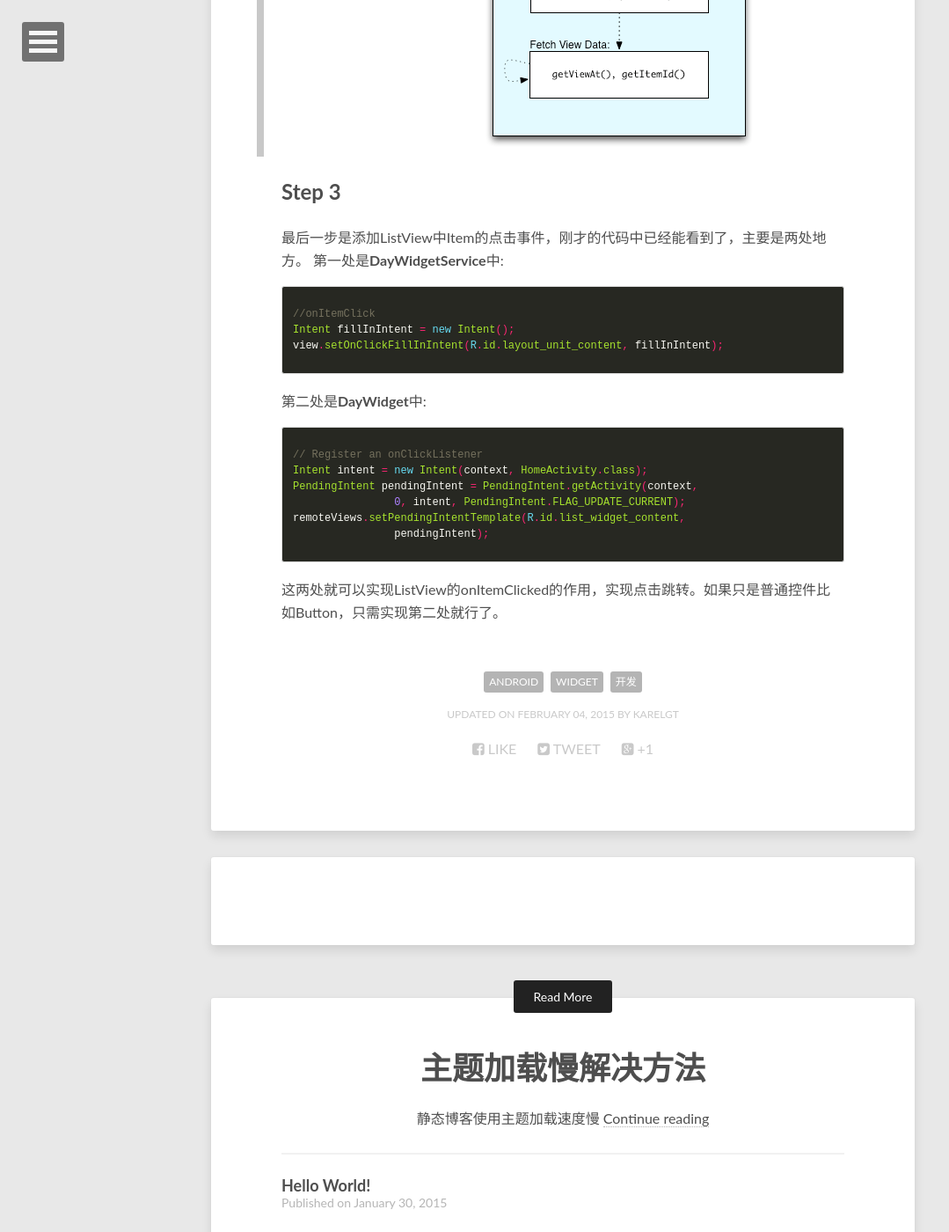
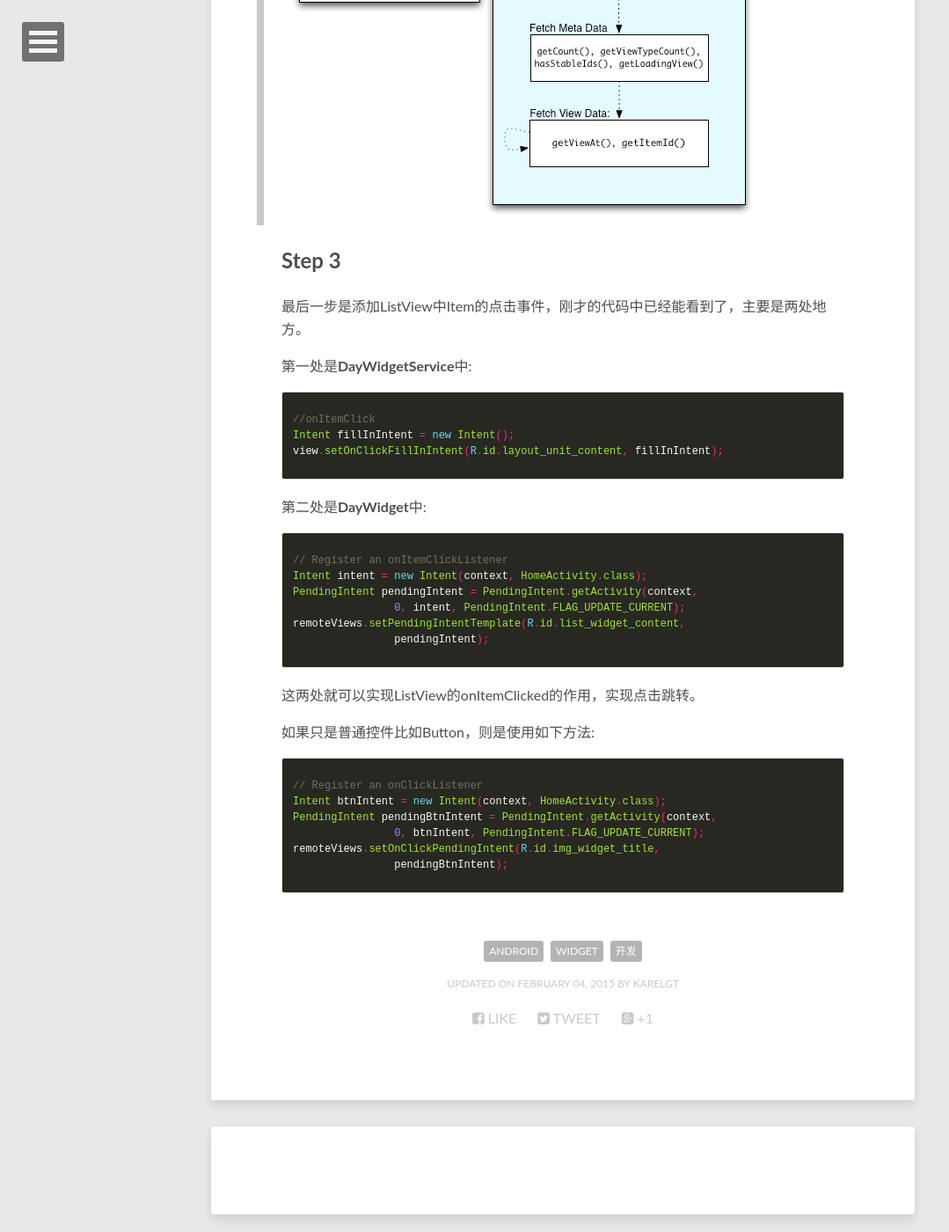
Before and after one commit to KarelGT/KarelGT.github.io, a Jekyll site: the page built from _posts/2015-02-04-Android Widget开发.md, in a window 1280 px wide and 1400 px high, scrolled down 6652 px. Shown: the whole window at 88% size, without its empty margins (0-1079 px from the left). Built offline with Jekyll 4.4.1, drawn with Linux system fonts in a browser that asks for light colours; some web fonts are replaced; comment, search, counter and statistics services are not loaded; some of the changed text lies outside the part shown.

Commit message:
修改关于Widget中普通控件的点击事件说明

```diff
--- a/_posts/2015-02-04-Android Widget开发.md
+++ b/_posts/2015-02-04-Android Widget开发.md
@@ -14,6 +14,7 @@
 
 ##Step 1
 创建你想要的Widget的布局文件，我的为`widget_day.xml`。由于我的需求，需要在里边放一个ListView，布局就像这样
+
 {% highlight xml %}
 <?xml version="1.0" encoding="utf-8"?>
 <RelativeLayout xmlns:android="http://schemas.android.com/apk/res/android"
@@ -55,11 +57,13 @@
 RemoteViews also supports ViewStub, which is an invisible, zero-sized View you can use to lazily inflate layout resources at runtime.
 
 创建你的Widget类，实现**AppWidgetProvider**便可以作为一个Widget了。
+
 {% highlight java %}
 public class DayWidget extends AppWidgetProvider
 {% endhighlight %}
 
 在`res`下创建`xml`文件夹，添加对于Widget属性配置的xml文件，名字随意，我这边为`day.xml`，内容大致为这样
+
 {% highlight xml %}
 <?xml version="1.0" encoding="utf-8"?>
 <appwidget-provider xmlns:android="http://schemas.android.com/apk/res/android"
@@ -69,6 +73,7 @@
     android:updatePeriodMillis="1800000" >
 </appwidget-provider>
 {% endhighlight %}
+
 这里用到的属性主要为:
 
  * **android:initialLayout** Widget的布局文件
@@ -88,6 +93,7 @@
 n                              |70 * n - 30
 
 完成之后，在`AndroidManifest.xml`注册一下
+
 {% highlight xml %}
 <!-- Widget -->
 <receiver
@@ -103,6 +109,7 @@
         android:resource="@xml/day" />
 </receiver>
 {% endhighlight %}
+
 其中接收的**android.appwidget.action.APPWIDGET_UPDATE**是系统发出通知Widget更新的广播。**AppWidgetProvider**中的**onReceive**会接收处理这个广播。
 
 **android:resource**就是对应的Widget属性文件。
@@ -169,7 +176,9 @@
 
 看起来花头都在**RemoteViewsFactory**里面!
 
-自己创建一个**DayWidgetFactory**实现**RemoteViewsService.RemoteViewsFactory**的方法。会发现这里的方法和Adapter中的惊人相似，的确这两个东西是有关联的。
+自己创建一个**DayWidgetFactory**实现**RemoteViewsService.RemoteViewsFactory**的方法。会发现这里的方法和Adapter中的惊人相似，可以被看做是一个简化版的Adapter。
+查看源码，可以看到，其实真正起作用的是**RemoteViewsFactoryAdapter**，**RemoteViewsService**的**onBind(Intent intent**会将其作为返回值。
+而**RemoteViewsFactory**会作为构造函数的一个参数传给**RemoteViewsFactoryAdapter**，在其中它的所有方法被调用。
 
 最重要的一个方法是**getViewAt(int position)**，返回一个**RemoteViews**。和Adapter中的getView作用一样，返回ListView中一个个内容的。我的实现主要如下：
 {% highlight java %}
@@ -237,6 +246,7 @@
 
 ##Step 3
 最后一步是添加ListView中Item的点击事件，刚才的代码中已经能看到了，主要是两处地方。
+
 第一处是**DayWidgetService**中:
 
 {% highlight java %}
@@ -248,7 +258,7 @@
 第二处是**DayWidget**中:
 
 {% highlight java %}
-// Register an onClickListener
+// Register an onItemClickListener
 Intent intent = new Intent(context, HomeActivity.class);
 PendingIntent pendingIntent = PendingIntent.getActivity(context,
 		0, intent, PendingIntent.FLAG_UPDATE_CURRENT);
@@ -256,4 +266,15 @@
 		pendingIntent);
 {% endhighlight %}
 
-这两处就可以实现ListView的onItemClicked的作用，实现点击跳转。如果只是普通控件比如Button，只需实现第二处就行了。
+这两处就可以实现ListView的onItemClicked的作用，实现点击跳转。
+
+如果只是普通控件比如Button，则是使用如下方法:
+
+{% highlight java %}
+// Register an onClickListener
+Intent btnIntent = new Intent(context, HomeActivity.class);
+PendingIntent pendingBtnIntent = PendingIntent.getActivity(context,
+		0, btnIntent, PendingIntent.FLAG_UPDATE_CURRENT);
+remoteViews.setOnClickPendingIntent(R.id.img_widget_title,
+		pendingBtnIntent);
+{% endhighlight %}
```
Also changed, not shown: other parts of _posts/2015-02-04-Android Widget开发.md (+3 -2 lines).
